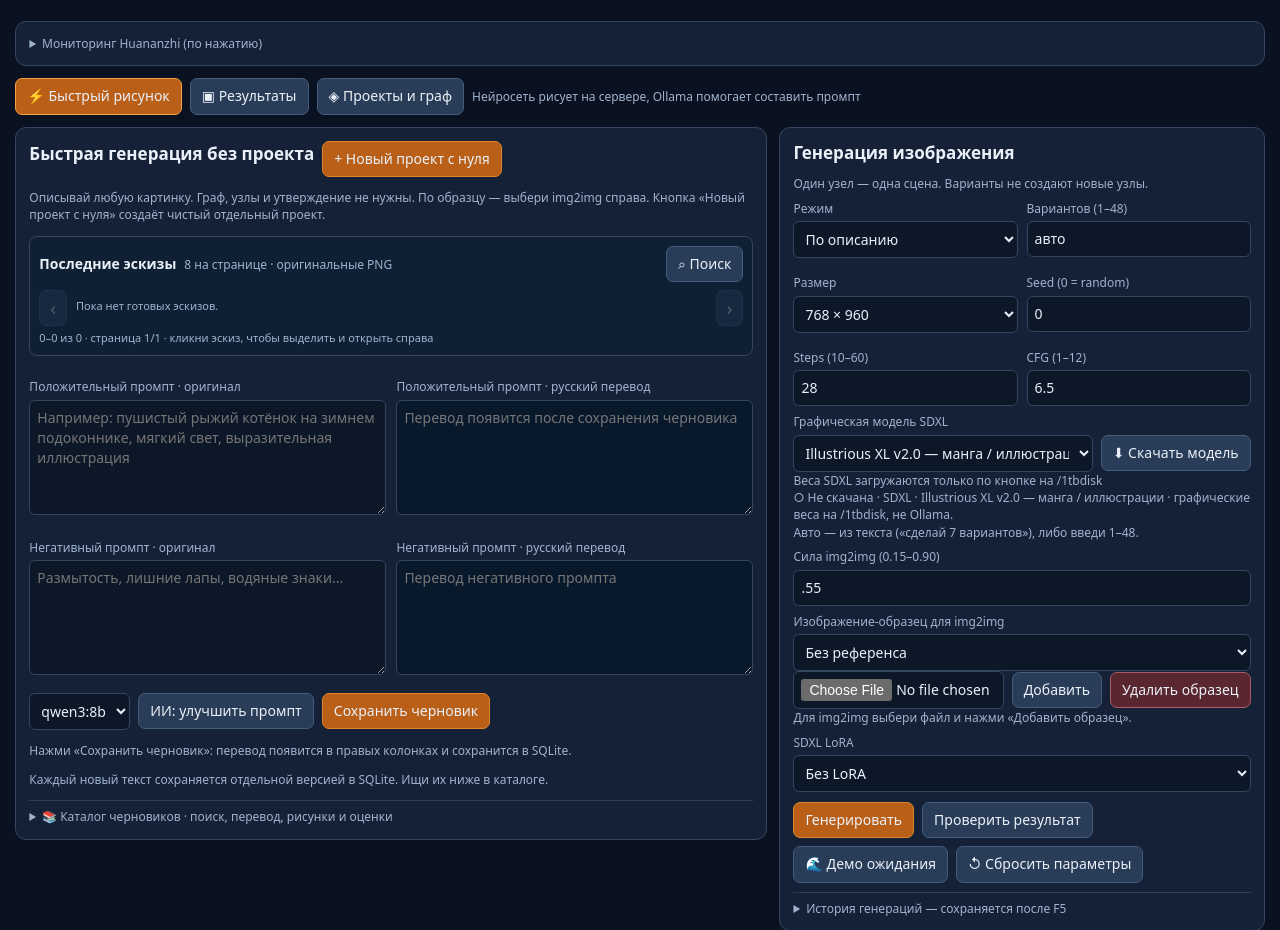
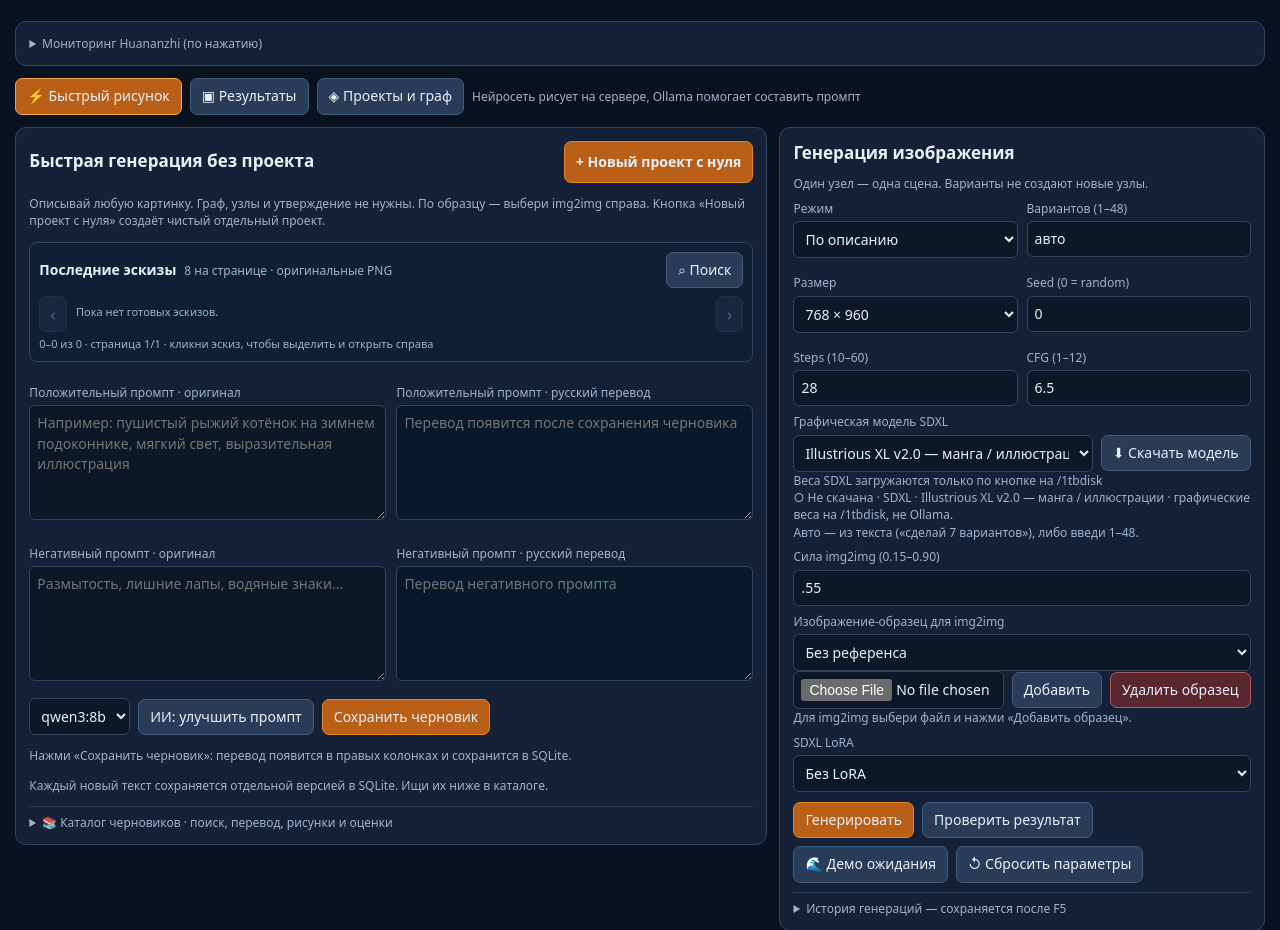
Before and after one commit to musikfed/ai_draftsman, a Flask app: page / in a window 1280 px wide. Shown: the part 116-1046 px from the top of the page. Run offline with Flask 3, Linux system fonts and the light colour scheme; data comes from the database, SQL or seed files in the repository; data that the repository does not hold is empty; some libraries are stand-ins or nearby versions.

Commit message:
style: visible mobile-friendly new empty project button above quick draft workspace

```diff
--- a/templates/studio.html
+++ b/templates/studio.html
@@ -197,6 +197,10 @@ pre{background:#0c1728;padding:9px;border-radius:7px;white-space:pre-wrap;overfl
  .result-card-top{grid-template-columns:minmax(0,1fr) minmax(86px,.4fr)}
  .result-card-top button,.result-card-bottom button{font-size:12px;padding:8px 5px}
 }
+.quick-project-start{justify-content:space-between;align-items:center;gap:12px;margin-bottom:8px}
+.quick-project-start h2{margin:0;flex:1 1 240px}
+.quick-project-start button{min-height:42px;font-weight:700}
+@media(max-width:560px){.quick-project-start button{width:100%}}
 #quickSection textarea{min-height:115px}
 .wait-grid{display:grid;grid-template-columns:repeat(3,minmax(0,1fr));gap:9px;margin:10px 0}
 .wait-grid.single{grid-template-columns:minmax(0,1fr)}
```
